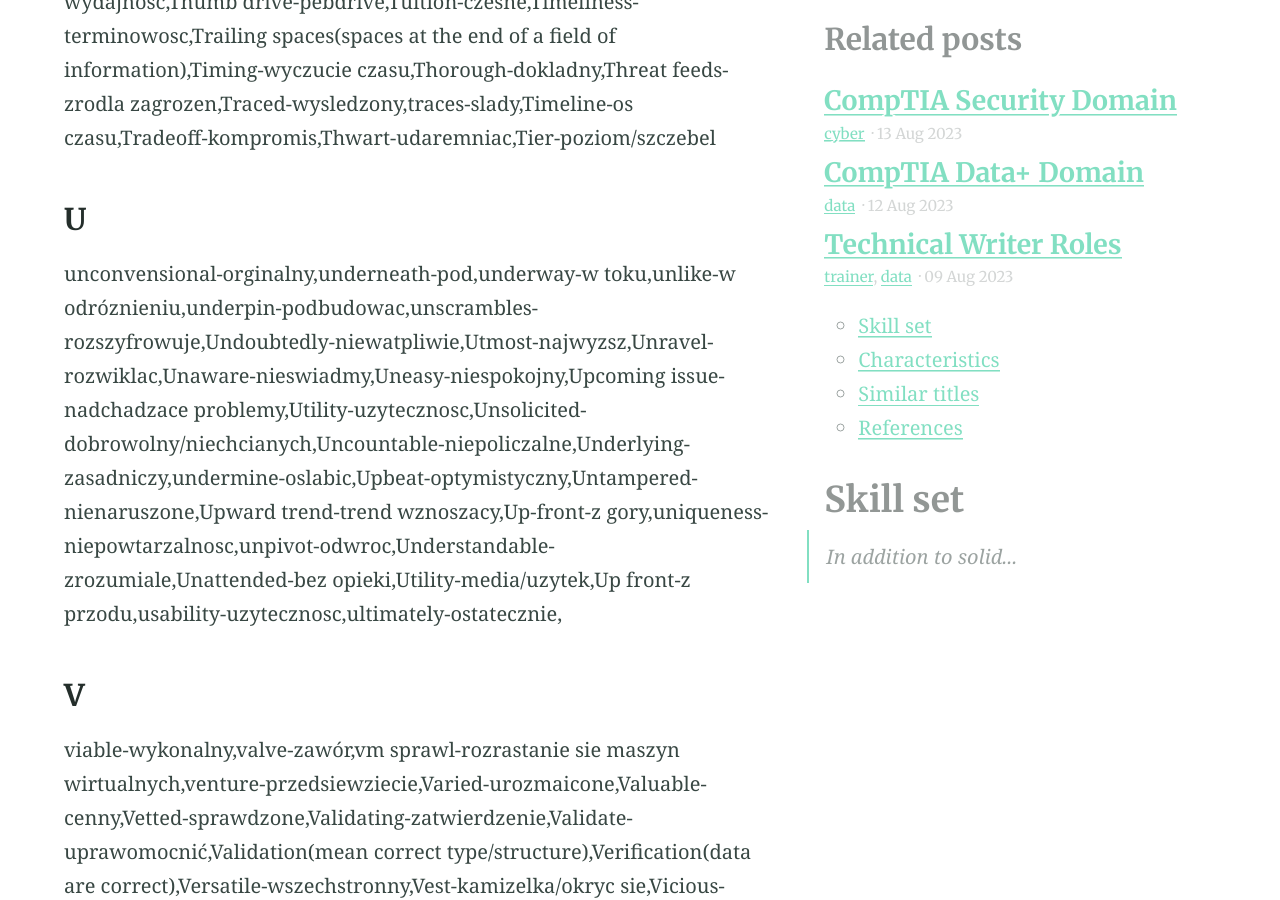
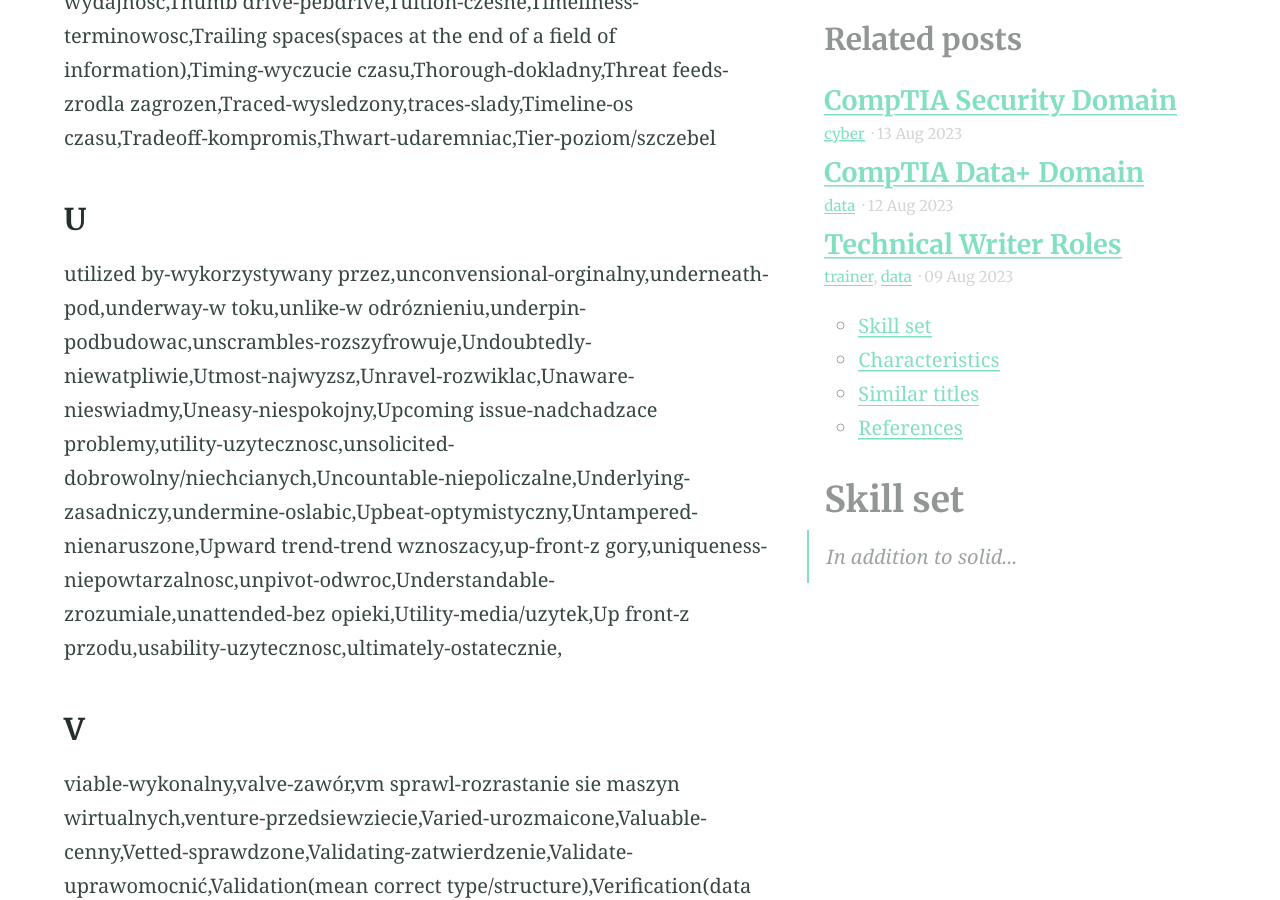
Before and after one commit to esccode/esccode.github.io, a Jekyll site: the page built from _posts/2023-08-11-ed.md, in a window 1280 px wide and 900 px high, scrolled down 18924 px. Built offline with Jekyll 4.4.1, drawn with Linux system fonts in a browser that asks for light colours.

Commit message:
yyyyyyyyy

```diff
--- a/_posts/2023-08-11-ed.md
+++ b/_posts/2023-08-11-ed.md
@@ -199,7 +199,7 @@ take a bribe-wziac lapowke,title deeds-tytul wlasnosci,take into account-brac po
 
 ### U
 
-unconvensional-orginalny,underneath-pod,underway-w toku,unlike-w odróznieniu,underpin-podbudowac,unscrambles-rozszyfrowuje,Undoubtedly-niewatpliwie,Utmost-najwyzsz,Unravel-rozwiklac,Unaware-nieswiadmy,Uneasy-niespokojny,Upcoming issue-nadchadzace problemy,Utility-uzytecznosc,Unsolicited-dobrowolny/niechcianych,Uncountable-niepoliczalne,Underlying-zasadniczy,undermine-oslabic,Upbeat-optymistyczny,Untampered-nienaruszone,Upward trend-trend wznoszacy,Up-front-z gory,uniqueness-niepowtarzalnosc,unpivot-odwroc,Understandable-zrozumiale,Unattended-bez opieki,Utility-media/uzytek,Up front-z przodu,usability-uzytecznosc,ultimately-ostatecznie,
+utilized by-wykorzystywany przez,unconvensional-orginalny,underneath-pod,underway-w toku,unlike-w odróznieniu,underpin-podbudowac,unscrambles-rozszyfrowuje,Undoubtedly-niewatpliwie,Utmost-najwyzsz,Unravel-rozwiklac,Unaware-nieswiadmy,Uneasy-niespokojny,Upcoming issue-nadchadzace problemy,utility-uzytecznosc,unsolicited-dobrowolny/niechcianych,Uncountable-niepoliczalne,Underlying-zasadniczy,undermine-oslabic,Upbeat-optymistyczny,Untampered-nienaruszone,Upward trend-trend wznoszacy,up-front-z gory,uniqueness-niepowtarzalnosc,unpivot-odwroc,Understandable-zrozumiale,unattended-bez opieki,Utility-media/uzytek,Up front-z przodu,usability-uzytecznosc,ultimately-ostatecznie,
 
 ### V
 
```
